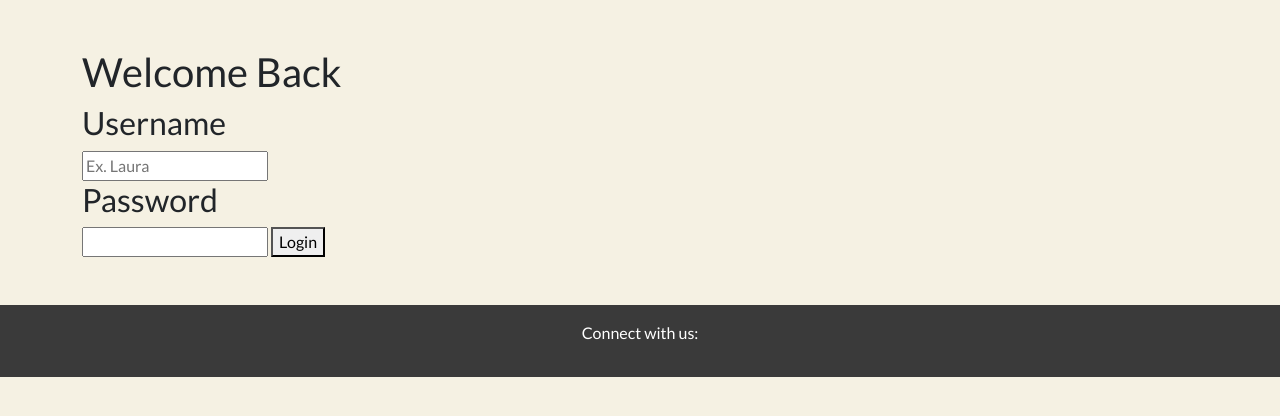
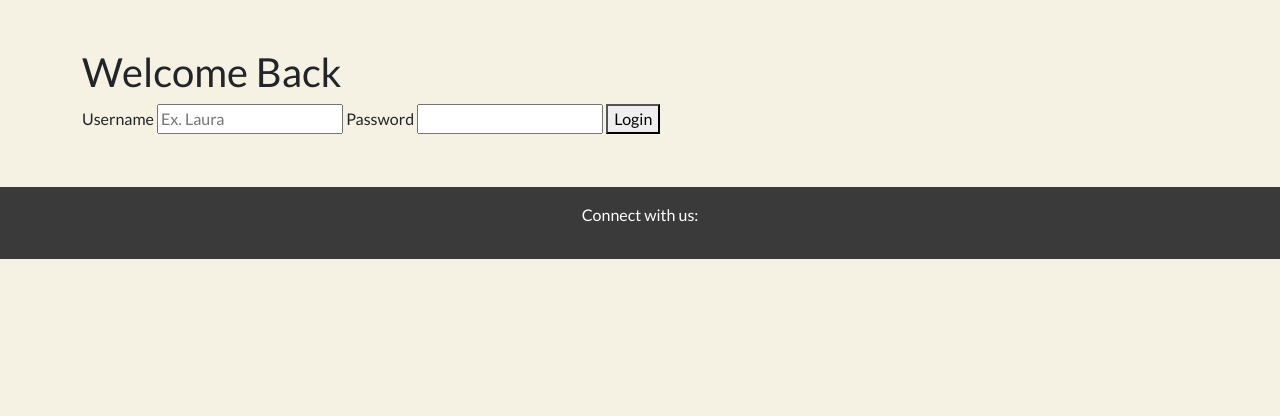
Before and after one commit to Rori-Una/Bioethical_Banter, a Flask app: page /login in a window 1280 px wide. Shown: the part 112-528 px from the top of the page. Run offline with Flask 3, Linux system fonts and the light colour scheme.

Commit message:
Update login.html

```diff
--- a/templates/login.html
+++ b/templates/login.html
@@ -9,13 +9,20 @@
 {% endblock %}
 
 {% block main %}
-<h1>Welcome Back</h1>
-<form action="/login" method="post">
-    <h2>Username</h2>
-    <input autocomplete="off" name="username" placeholder="Ex. Laura" type="text">
-    <h2>Password</h2>
-    <input name="password" type="password">
-    <button type="submit">Login</button>
-</form>
-{{ message }}
+<div class="login-container">
+    <h1 class="main-heading">Welcome Back</h1>
+    <form action="/login" method="post" class="login-form">
+        <label for="username" class="form-label">Username</label>
+        <input id="username" name="username" type="text" autocomplete="off" placeholder="Ex. Laura" class="form-input">
+
+        <label for="password" class="form-label">Password</label>
+        <input id="password" name="password" type="password" class="form-input">
+
+        <button type="submit" class="form-button">Login</button>
+    </form>
+
+    {% if message %}
+        <p class="login-message">{{ message }}</p>
+    {% endif %}
+</div>
 {% endblock %}
```
